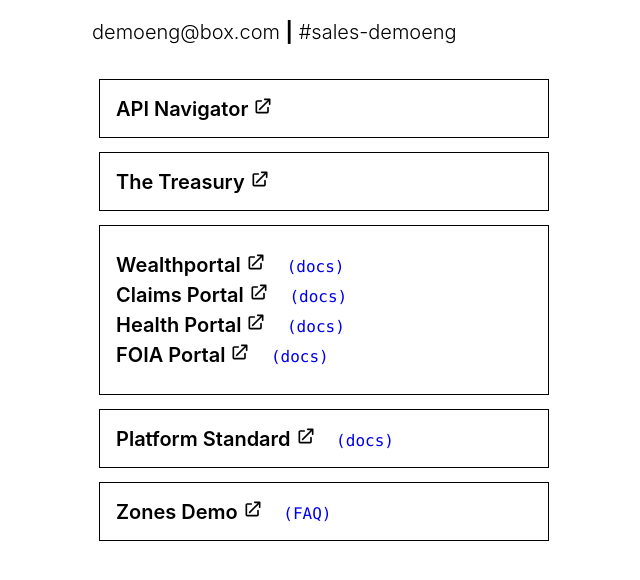
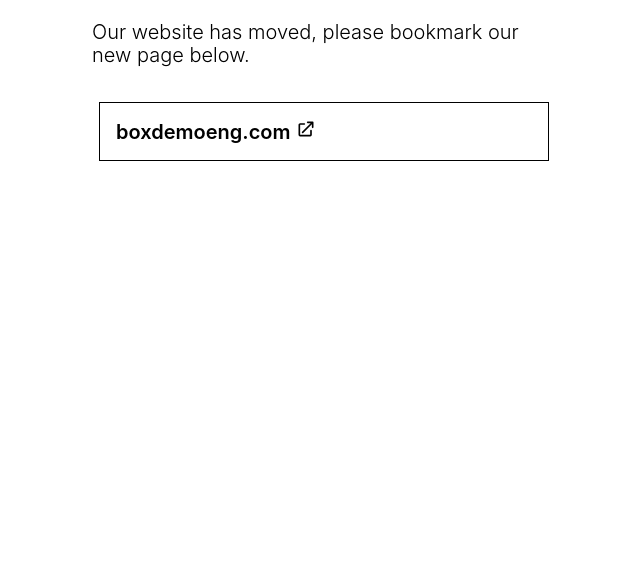
Before and after one commit to boxdemoeng/boxdemoeng.github.io, a plain HTML site: page index.html in a window 1280 px wide. Shown: the part 80-660 px from the top of the page, without its empty margins (316-956 px from the left). Drawn offline with nearby package versions, Linux system fonts and the light colour scheme.

Commit message:
Update index.html

```diff
--- a/index.html
+++ b/index.html
@@ -13,69 +13,16 @@
   <div class="mw6 center ph3-ns">
     <div class="fl w-100 w-100-ns pa2">
       <h1 class="f2 lh-title">Box Demo Engineering</h1>
-      <p class="f4 fw3">demoeng@box.com <span class="b">|</span> #sales-demoeng</p>
+      <p class="f4 fw3">Our website has moved, please bookmark our new page below.</p>
     </div>
     <div class="cf ph2-ns">
       <div class="fl w-100 w-100-ns pa2">
         <div class="outline bg-white pa3">
-          <a class="f4 fw6 black link hover-green" href="https://box-api-navigator.com/" target="_blank">API Navigator
+          <a class="f4 fw6 black link hover-green" href="https://www.boxdemoeng.com/home" target="_blank">boxdemoeng.com
             <img src="/link.svg" height=20 width=20 /></a>
         </div>
       </div>
-      <div class="fl w-100 w-100-ns pa2">
-        <div class="outline bg-white pa3">
-          <a class="f4 fw6 black link hover-light-blue" href="https://treasuryapp.herokuapp.com/" target="_blank">The
-            Treasury <img src="/link.svg" height=20 width=20 /></a>
-        </div>
-      </div>
-      <div class="fl w-100 w-100-ns pa2">
-        <div class="outline bg-white pv2">
-          <div class="pa3 lh-copy">
-            <div>
-              <a class="f4 fw6 black link hover-purple" href="https://wealthportal.herokuapp.com/" target="_blank">
-                Wealthportal
-                <img src="/link.svg" height=20 width=20 />
-              </a>
-              <a class="pl3 link code" href="https://cloud.box.com/s/fz87gjm7e6jpsxc6mxoppboa7qi0c7ia" target="_blank">
-                (docs)</a>
-            </div>
-            <div>
-              <a class="f4 fw6 black link hover-blue" href="https://blue-insurance-portal.herokuapp.com/home" target="_blank">
-                Claims Portal
-                <img src="/link.svg" height=20 width=20 /></a>
-              <a class="pl3 link code" href="https://cloud.box.com/s/7as8q6cz1qog1r4y4x9qo1ojoim4qhrg" target="_blank">
-                (docs)</a>
-            </div>
-            <div>
-              <a class="f4 fw6 black link hover-light-green" href="https://box-second-opinion.herokuapp.com/home"
-                target="_blank">Health Portal <img src="/link.svg" height=20 width=20 /></a>
-              <a class="pl3 link code" href="https://cloud.box.com/s/sr4uggthpgdjn9zqurn6i6f6uv3wyz8z" target="_blank">
-                (docs)</a>
-            </div>
-            <div>
-              <a class="f4 fw6 black link hover-yellow" href="https://box-foia-portal.herokuapp.com/home" target="_blank">FOIA
-                Portal <img src="/link.svg" height=20 width=20 /></a>
-              <a class="pl3 link code" href="https://cloud.box.com/s/xyhu2lwtwq3awi98qa6c2cm54wgywejf" target="_blank">
-                (docs)</a>
-            </div>
-          </div>
-        </div>
-      </div>
-      <div class="fl w-100 w-100-ns pa2">
-        <div class="outline bg-white pa3">
-          <a class="f4 fw6 black link hover-light-red" href="https://box-platform-standard.herokuapp.com/" target="_blank">Platform
-            Standard <img src="/link.svg" height=20 width=20 /></a>
-          <a class="pl3 link code" href="https://cloud.app.box.com/folder/6428870577" target="_blank"> (docs)</a>
-        </div>
-      </div>
-      <div class="fl w-100 w-100-ns pa2">
-        <div class="outline bg-white pa3">
-          <a class="f4 fw6 black link hover-dark-green" href="https://zonesdemo.herokuapp.com/" target="_blank">Zones
-            Demo <img src="/link.svg" height=20 width=20 /></a>
-          <a class="pl3 link code" href="https://cloud.box.com/v/ZonesFAQ" target="_blank"> (FAQ)</a>
-        </div>
-      </div>
-    </div>
+  </div>
   </div>
 </body>
 
```
